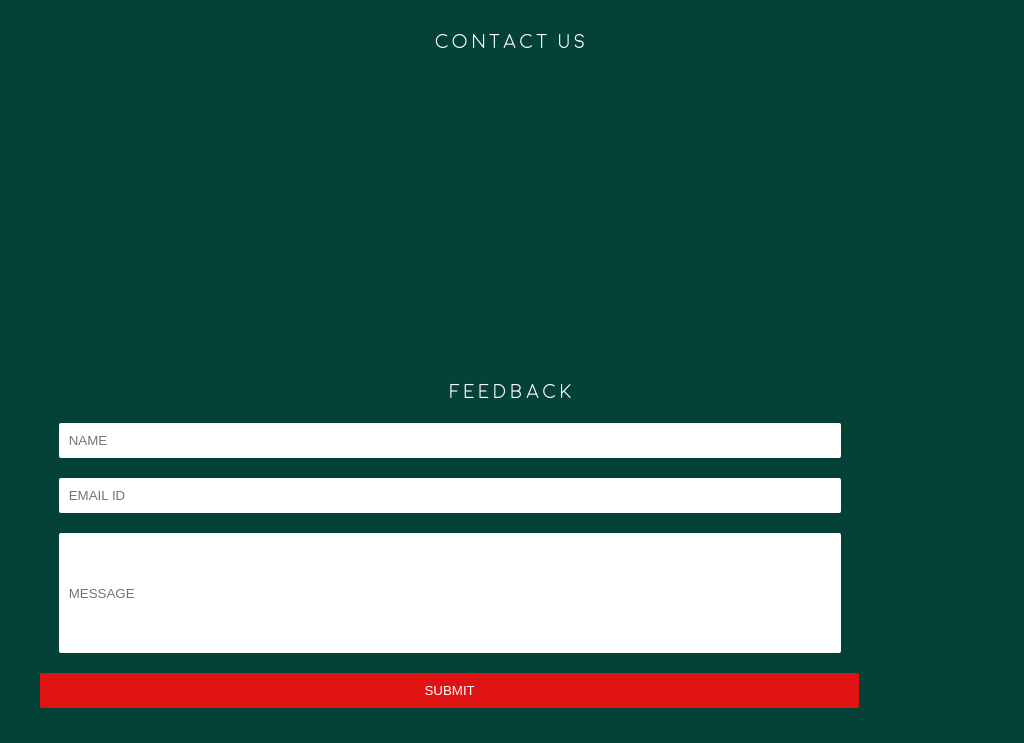
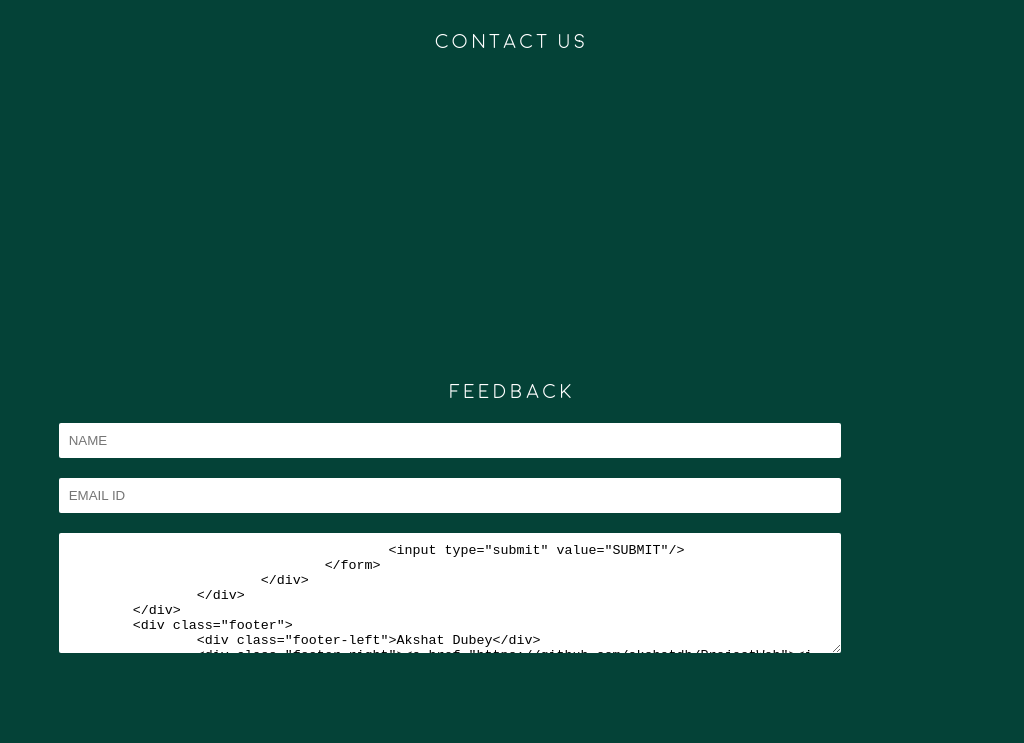
Before and after one commit to akshatdb/ProjectWeb, a plain HTML site: page index.html in a window 1024 px wide. Shown: the part 1835-2578 px from the top of the page. Drawn offline with Linux system fonts and the light colour scheme.

Commit message:
Fixed textarea

```diff
--- a/index.html
+++ b/index.html
@@ -46,7 +46,7 @@
 				<form class="feed-form">
 					<input type="text" placeholder="NAME" name="name"/>
 					<input type="text" placeholder="EMAIL ID" name="emailid"/>
-					<input type="textarea" placeholder="MESSAGE" name="message"/>
+					<textarea placeholder="MESSAGE" name="message"/>
 					<input type="submit" value="SUBMIT"/>
 				</form>
 			</div>
--- a/styles/main.css
+++ b/styles/main.css
@@ -208,7 +208,11 @@ i.github-icon:hover,i.github-icon:focus{
 		border:none;
 		border-radius: 2px;
 	}
-	.feed-form>input[type=textarea]{
+	.feed-form>type=textarea{
+		margin-top:20px;
+		padding:10px;
+		border:none;
+		border-radius:2px;
 		width:94%;
 		height:100px;
 	}
@@ -254,7 +258,11 @@ i.github-icon:hover,i.github-icon:focus{
 		border:none;
 		border-radius: 2px;
 	}
-	.feed-form>input[type=textarea]{
+	.feed-form>textarea{
+		margin-top:20px;
+		padding:10px;
+		border:none;
+		border-radius:2px;
 		width:93%;
 		height:100px;
 	}
```
